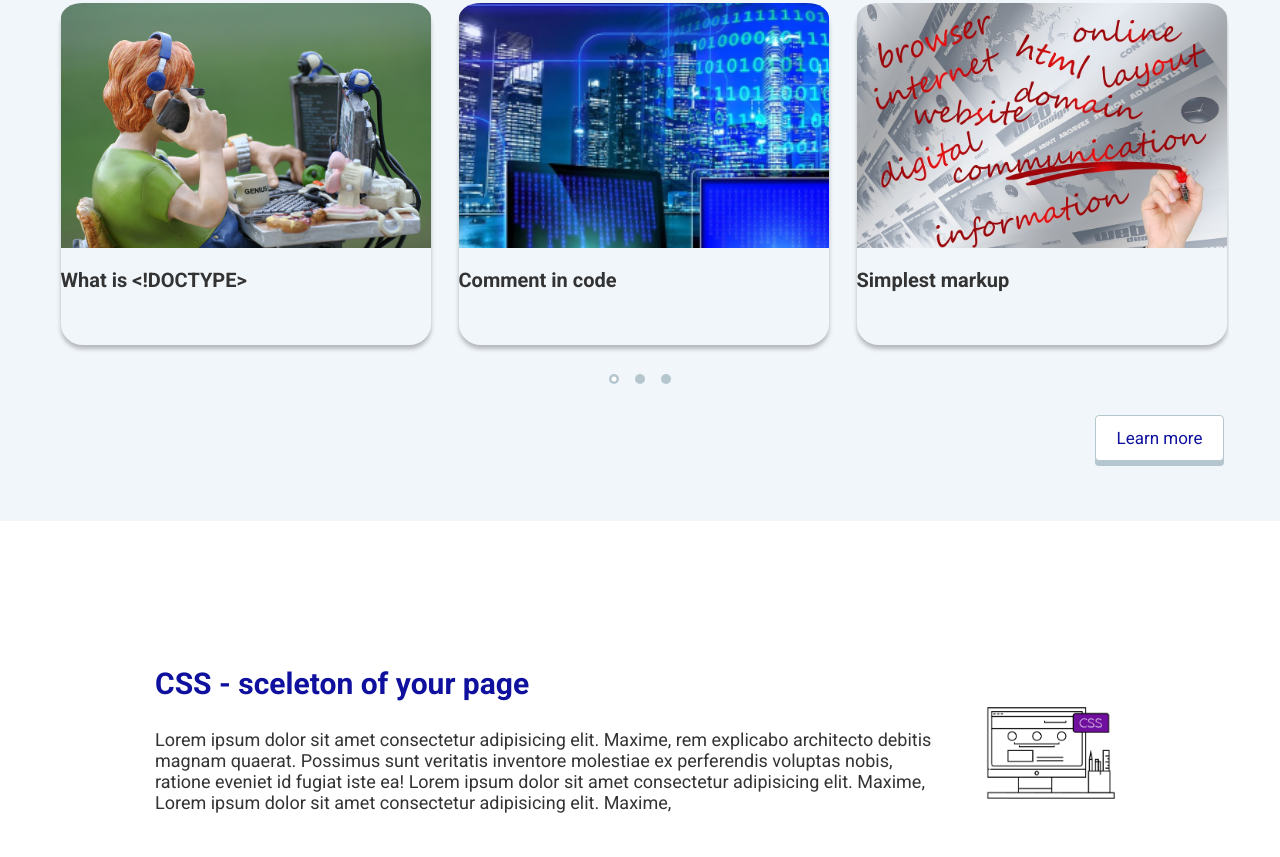
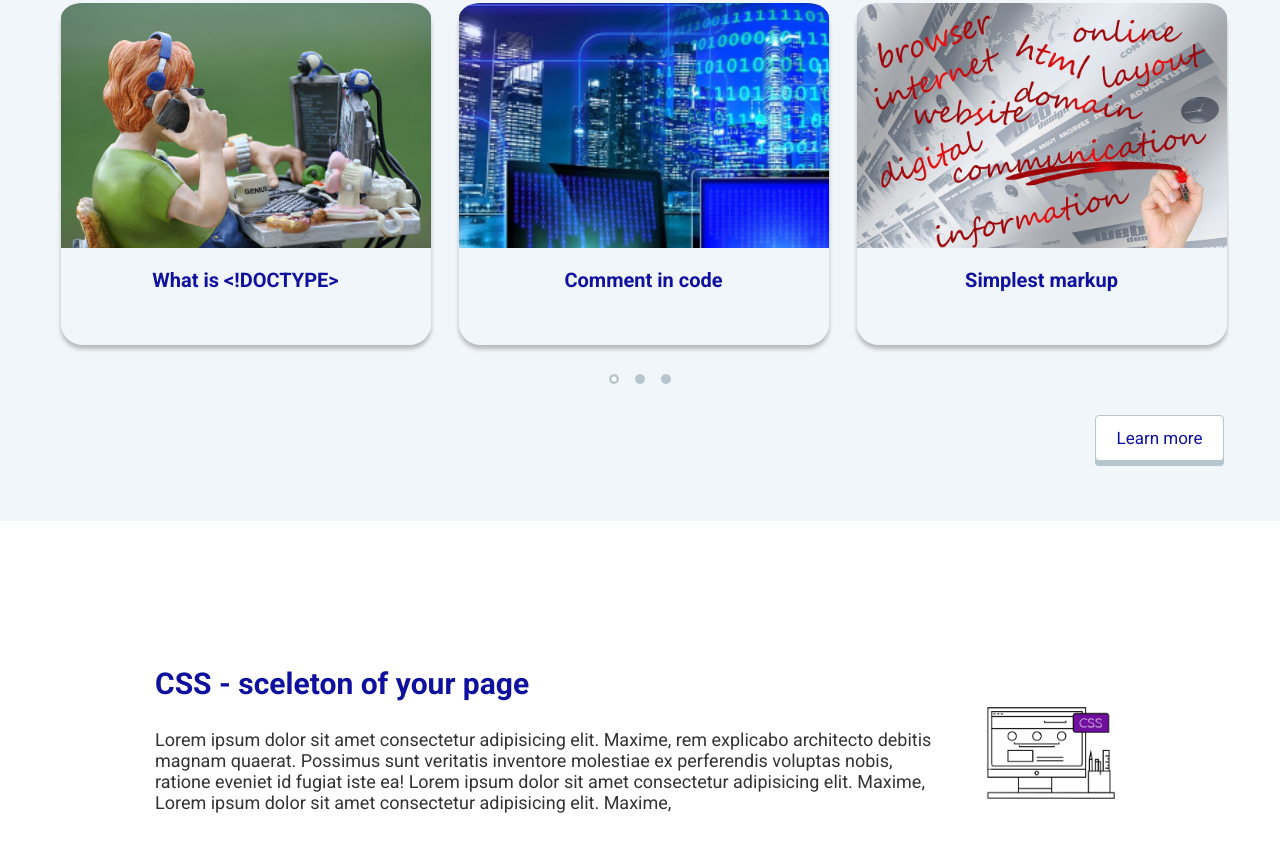
Before and after one commit to Zolotou/DAVI, a website: page index.html in a window 1280 px wide. Shown: the part 1529-2386 px from the top of the page. Drawn offline with Linux system fonts and the light colour scheme.

Commit message:
change style h3 inside topic-cards

```diff
--- a/src/sass/components/_topic-cards.scss
+++ b/src/sass/components/_topic-cards.scss
@@ -33,6 +33,10 @@
     height: 245px;
     margin: auto 0;
 }
+h3{
+  text-align: center;
+  color: $color-title;
+}
 }
 
 .img1 {
```
Also changed, not shown: src/sass/style.css, 1 other file.
